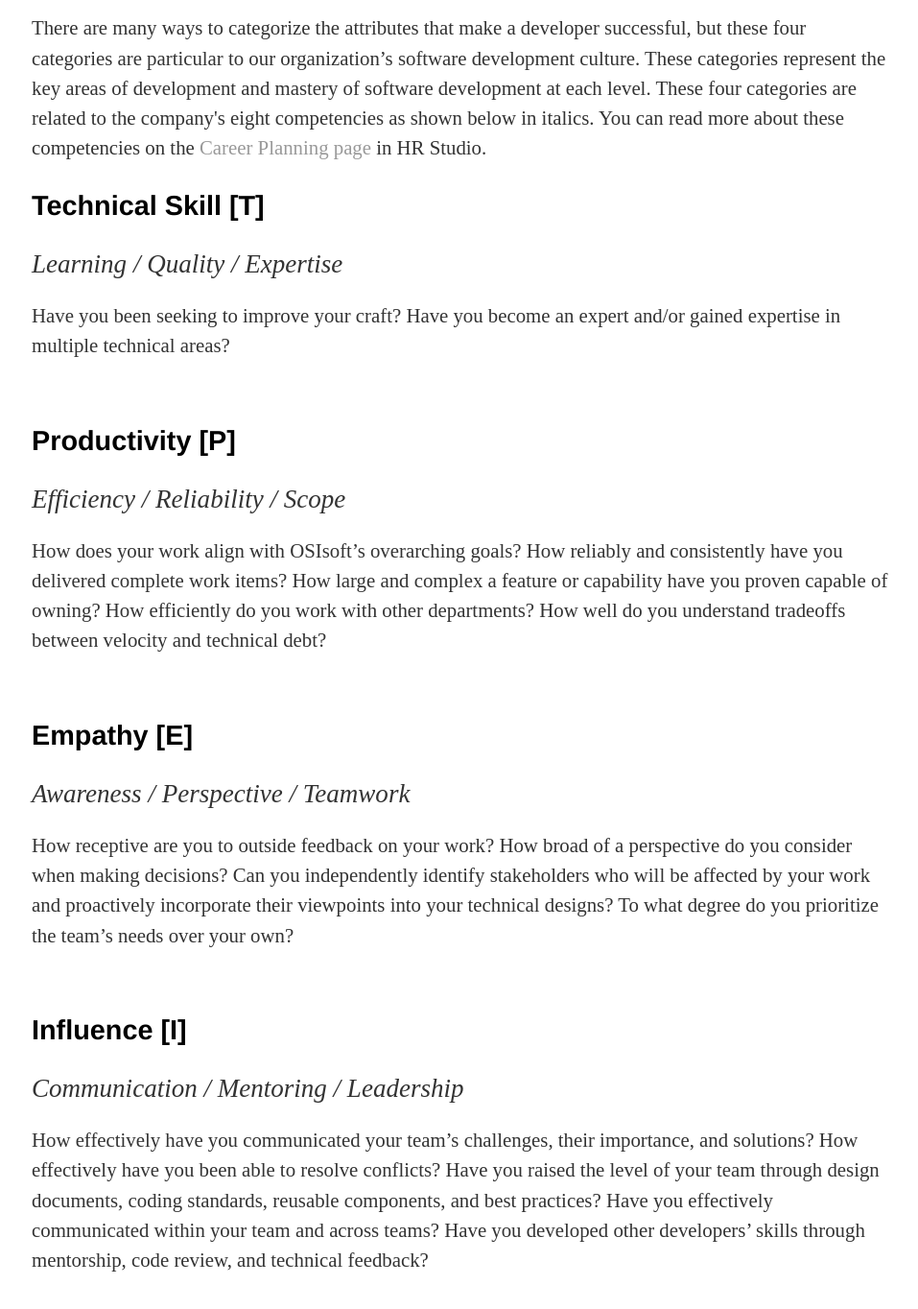
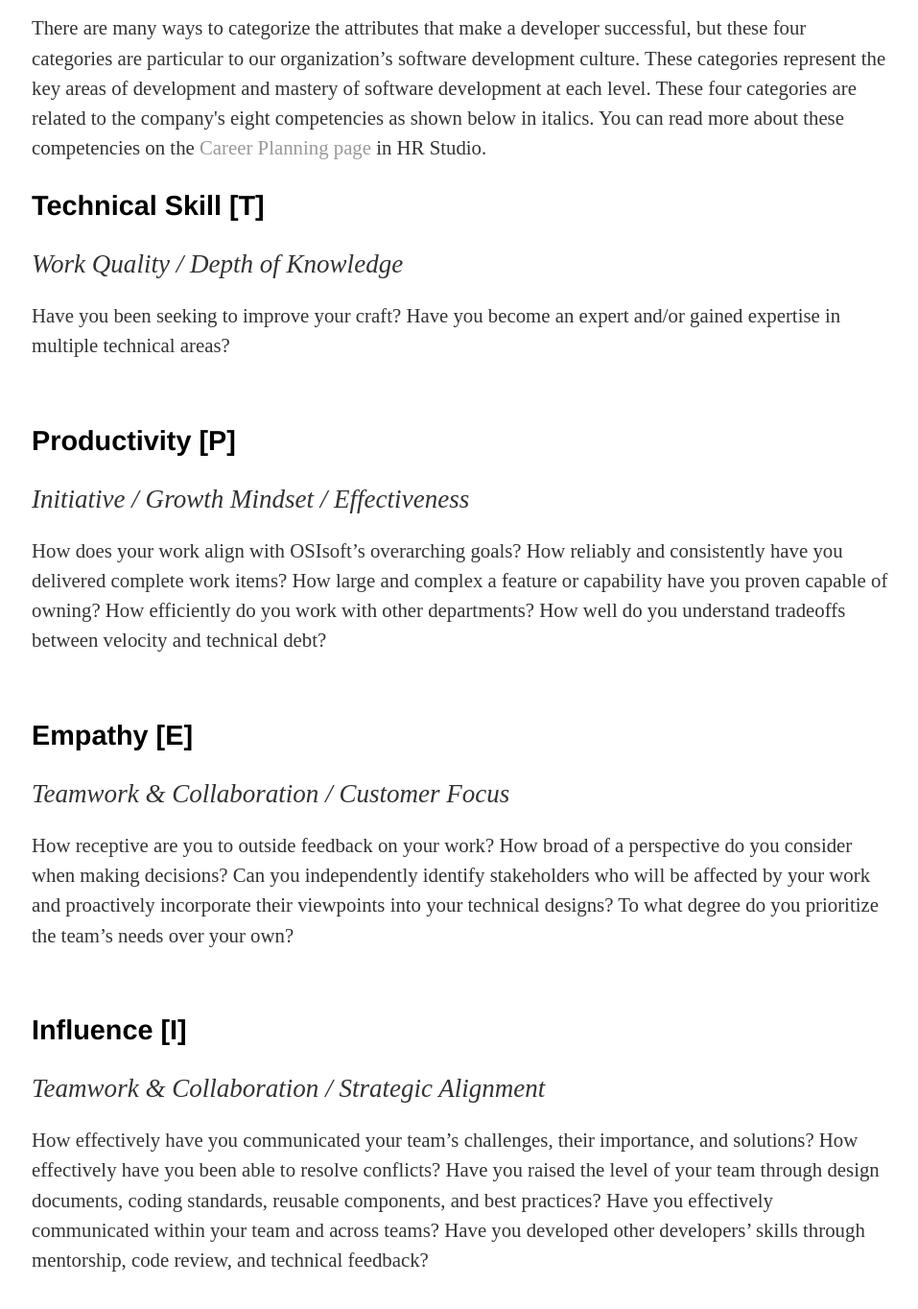
Before and after one commit to OSIEng/osieng.github.io, a Jekyll site: the page built from career/index.html, in a window 1280 px wide and 1400 px high, scrolled down 1187 px. Shown: the top 1364 px of the window at 96% size, without its empty margins (159-1116 px from the left). Built offline with Jekyll 4.4.1, drawn with Linux system fonts in a browser that asks for light colours.

Commit message:
Update index.html
Change competency info

```diff
--- a/career/index.html
+++ b/career/index.html
@@ -51,19 +51,19 @@ tr:nth-child(even) {
 <p>There are many ways to categorize the attributes that make a developer successful, but these four categories are particular to our organization’s software development culture. These categories represent the key areas of development and mastery of software development at each level. These four categories are related to the company's eight competencies as shown below in italics. You can read more about these competencies on the <a href="https://osisoft1980-my.sharepoint.com/:o:/r/personal/dveenema_osisoft_com/_layouts/15/WopiFrame2.aspx?sourcedoc=%7B3FA474FD-3441-47ED-8E81-B9A8CB5C9A14%7D&file=Job%20Profiles&action=default&RootFolder=%2fpersonal%2fdveenema_osisoft_com%2fDocuments%2fJob%20Profiles">Career Planning page</a> in HR Studio.</p>
 
 <h3>Technical Skill [T]</h3>
-<p><em>Learning / Quality / Expertise</em></p>
+<p><em>Work Quality / Depth of Knowledge</em></p>
 <p>Have you been seeking to improve your craft? Have you become an expert and/or gained expertise in multiple technical areas? </p>
 </br>
 <h3>Productivity [P]</h3>
-<p><em>Efficiency / Reliability / Scope</em></p>
+<p><em>Initiative / Growth Mindset / Effectiveness</em></p>
 <p>How does your work align with OSIsoft’s overarching goals? How reliably and consistently have you delivered complete work items? How large and complex a feature or capability have you proven capable of owning? How efficiently do you work with other departments? How well do you understand tradeoffs between velocity and technical debt? </p>
 </br>
 <h3>Empathy [E]</h3>
-<p><em>Awareness / Perspective / Teamwork</em></p>
+<p><em>Teamwork & Collaboration / Customer Focus</em></p>
 <p>How receptive are you to outside feedback on your work? How broad of a perspective do you consider when making decisions? Can you independently identify stakeholders who will be affected by your work and proactively incorporate their viewpoints into your technical designs? To what degree do you prioritize the team’s needs over your own? </p>
 </br>
 <h3>Influence [I]</h3>
-<p><em>Communication / Mentoring / Leadership</em></p>
+<p><em>Teamwork & Collaboration / Strategic Alignment</em></p>
 <p>How effectively have you communicated your team’s challenges, their importance, and solutions? How effectively have you been able to resolve conflicts? Have you raised the level of your team through design documents, coding standards, reusable components, and best practices? Have you effectively communicated within your team and across teams? Have you developed other developers’ skills through mentorship, code review, and technical feedback? </p>
 </br>
 
```
